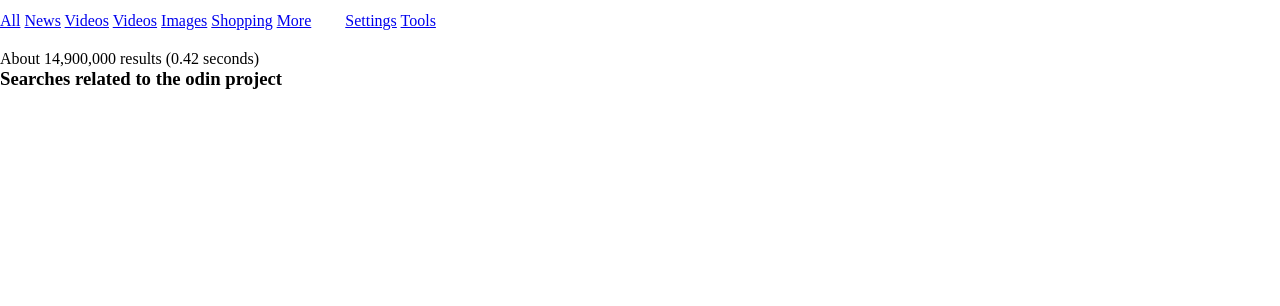
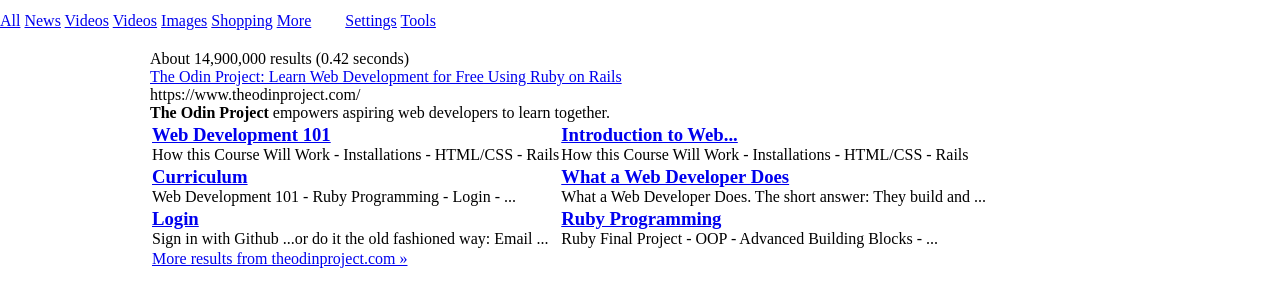
Before and after one commit to bongla316/google-search-results, a plain HTML site: page index.html in a window 1280 px wide. Shown: the part 72-378 px from the top of the page. Drawn offline with Linux system fonts and the light colour scheme.

Commit message:
Added top results table - still need to format

```diff
--- a/index.html
+++ b/index.html
@@ -36,15 +36,101 @@
 		</div>
 	</div>
 
+	<div id="main-wrapper">
+
+		<div id="total-results">
 			<p>About 14,900,000 results (0.42 seconds)</p>
+		</div>
 
 		<div class="top-result">
 			<div class="links">
+				<div class="web-link">
+					<a href="#" class="main-hyperlink">The Odin Project: Learn Web Development for Free Using Ruby on Rails</a>
+					<p class="page-ref">https://www.theodinproject.com/</p>
+					<p class="description-main"><b>The Odin Project</b> empowers aspiring web developers to learn together.</p>
+				</div>
+
+				<div class="table">
+					<table>
+
+						<tr>
+							<td>
+								<div class="main-hyperlink">
+									<h3><a href="#">Web Development 101</a></h3>
+								</div>
+								<div class="description">
+									How this Course Will Work - Installations - HTML/CSS - Rails
+									<br>
+								</div>
+							</td>
+
+							<td>
+								<div class="main-hyperlink">
+									<h3><a href="#">Introduction to Web...</a></h3>
+								</div>
+								<div class="description">
+									How this Course Will Work - Installations - HTML/CSS - Rails
+									<br>
+								</div>
+							</td>
+						</tr>
+
+						<tr>
+							<td>
+								<div class="main-hyperlink">
+									<h3><a href="#">Curriculum</a></h3>
+								</div>
+								<div class="description">
+									Web Development 101 - Ruby Programming - Login - ...
+									<br>
+								</div>
+							</td>
+
+							<td>
+								<div class="main-hyperlink">
+									<h3><a href="#">What a Web Developer Does</a></h3>
+								</div>
+								<div class="description">
+									What a Web Developer Does. The short answer: They build and ...
+									<br>
+								</div>
+							</td>
+						</tr>
+
+						<tr>
+							<td>
+								<div class="main-hyperlink">
+									<h3><a href="#">Login</a></h3>
+								</div>
+								<div class="description">
+									Sign in with Github ...or do it the old fashioned way: Email ...
+									<br>
+								</div>
+							</td>
+
+							<td>
+								<div class="main-hyperlink">
+									<h3><a href="#">Ruby Programming</a></h3>
+								</div>
+								<div class="description">
+									Ruby Final Project - OOP - Advanced Building Blocks - ...
+									<br>
+								</div>
+							</td>
+						</tr>
+
+						<tr>
+							<td colspan="2">
+								<div class="more-results">
+									<a href="#">More results from theodinproject.com »</a>
+								</div>
+							</td>
+						</tr>
+
+					</table>
+				</div>
 
 			</div>
-
-		<div class="top-col1"></div>
-		<div class="top-col2"></div>
 
 		</div>
 
@@ -65,7 +151,7 @@
 		</div>
 
 		<div class="recommended">
-		<h3>Searches related to the odin project</h3>
+			<h3></h3>
 			<div id="col1">
 
 			</div>
@@ -75,6 +161,7 @@
 			</div>
 
 		</div>
+	</div>
 
 	<div class="pages"></div>
 
--- a/style.css
+++ b/style.css
@@ -59,6 +59,10 @@ body {
 	margin-left: 30px;
 }
 
+#main-wrapper {
+	position: relative;
+	margin-left: 150px;
+}
 
 
 /*#header {
```
Lines whose indentation alone changed are shown as unchanged.
